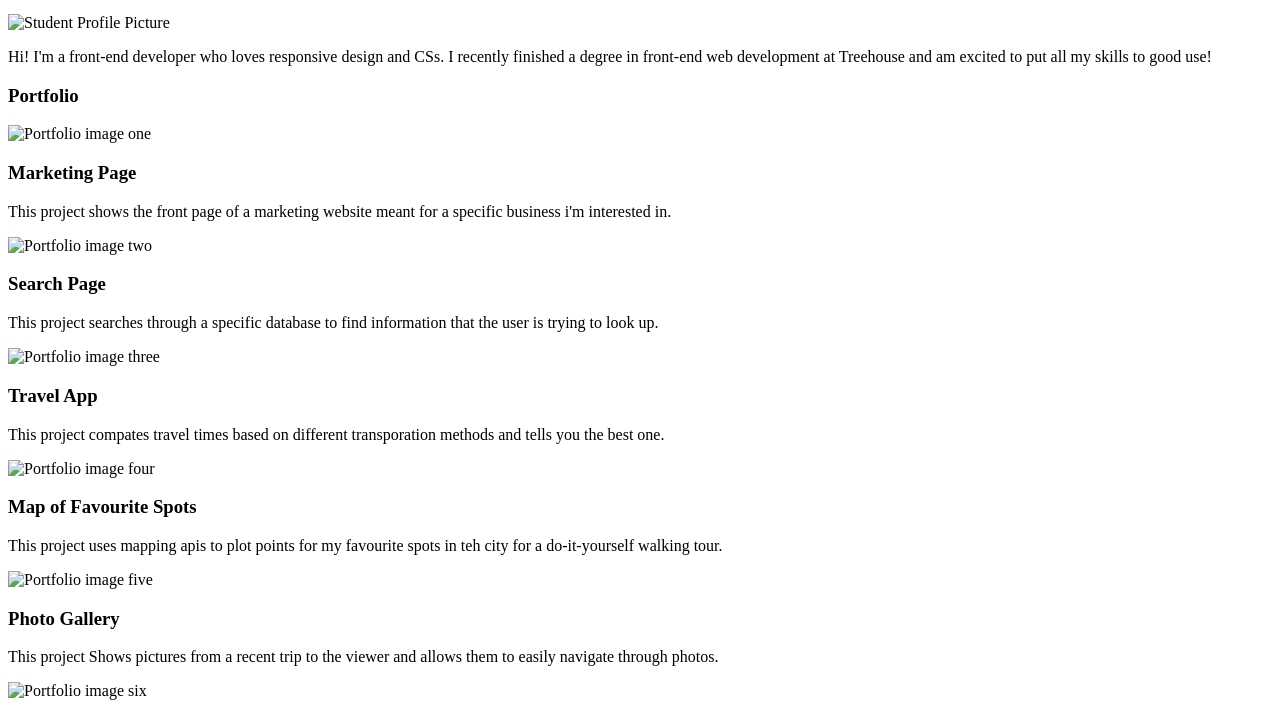
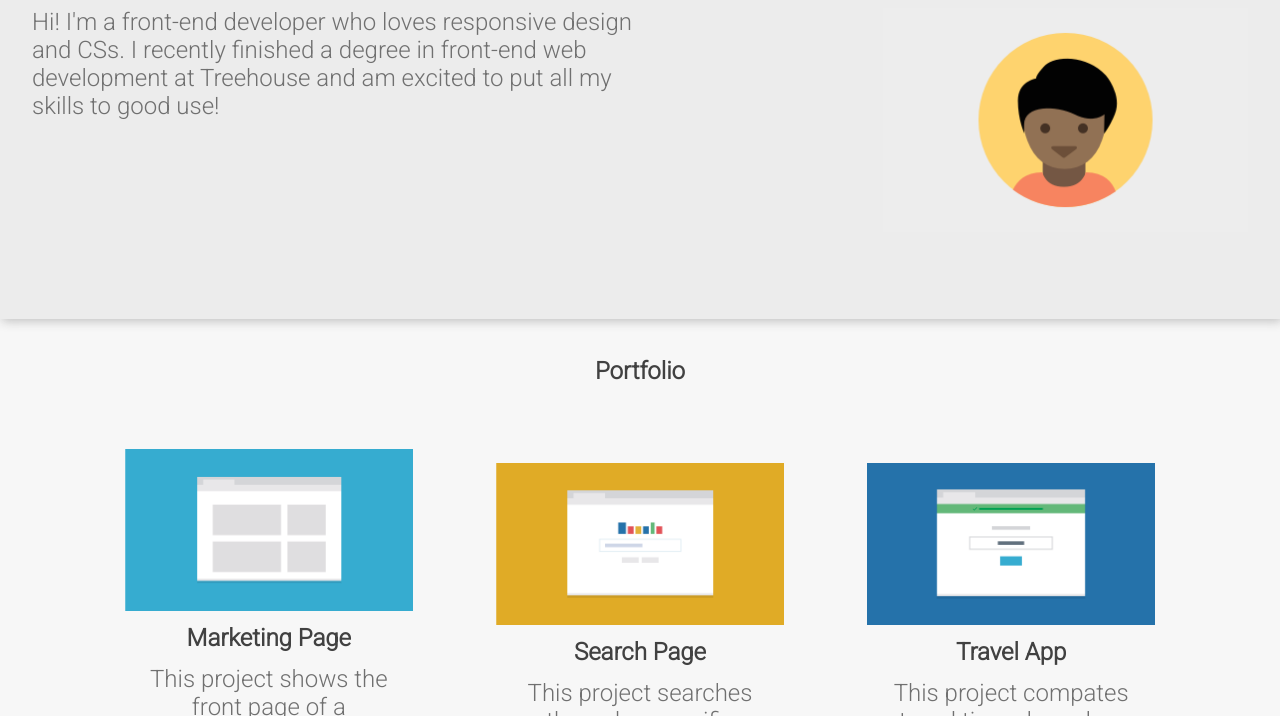
Before and after one commit to Claire221/Techdegree-Mobile-First-Responsive-Layout, a plain HTML site: page index.html in a window 1280 px wide. Shown: the part 141-857 px from the top of the page. Drawn offline with Linux system fonts and the light colour scheme; the site is published under a folder, as on GitHub Pages, so addresses that start at the root find nothing.

Commit message:
Update index.html

```diff
--- a/index.html
+++ b/index.html
@@ -5,7 +5,7 @@
     <meta http-equiv="X-UA-Compatible" content="IE=edge">
     <meta name="viewport" content="width=device-width, initial-scale=1.0">
     <title>Portfolio</title>
-    <link rel="stylesheet" href="/css/styles.css">
+    <link rel="stylesheet" href="css/styles.css">
     <link rel="preconnect" href="https://fonts.googleapis.com">
     <link rel="preconnect" href="https://fonts.gstatic.com" crossorigin>
     <link href="https://fonts.googleapis.com/css2?family=Roboto:wght@300&display=swap" rel="stylesheet">
@@ -25,7 +25,7 @@
         </nav>
 
         <div class="hero-section">
-            <img src="/images/responsive-layout-profile.png" alt="Student Profile Picture" class="profile-picture">
+            <img src="images/responsive-layout-profile.png" alt="Student Profile Picture" class="profile-picture">
             <p>Hi! I'm a front-end developer who loves responsive design and CSs. I recently finished a degree in front-end web development at Treehouse and am excited to put all my skills to good use!</p>
         </div>
     </header>
@@ -33,32 +33,32 @@
     <h3 class="portfolio-title" id="projects">Portfolio</h3>
     <section class="container">
         <div class="flex-item">
-            <img src="/images/portfolio-1.png" alt="Portfolio image one">
+            <img src="images/portfolio-1.png" alt="Portfolio image one">
             <h3>Marketing Page</h3>
             <p>This project shows the front page of a marketing website meant for a specific business i'm interested in.</p>
         </div>
         <div class="flex-item">
-            <img src="/images/portfolio-2.png" alt="Portfolio image two">
+            <img src="images/portfolio-2.png" alt="Portfolio image two">
             <h3>Search Page</h3>
             <p>This project searches through a specific database to find information that the user is trying to look up.</p>
         </div>
         <div class="flex-item">
-            <img src="/images/portfolio-3.png" alt="Portfolio image three">
+            <img src="images/portfolio-3.png" alt="Portfolio image three">
             <h3>Travel App</h3>
             <p>This project compates travel times based on different transporation methods and tells you the best one. </p>
         </div>
         <div class="flex-item">
-            <img src="/images/portfolio-4.png" alt="Portfolio image four">
+            <img src="images/portfolio-4.png" alt="Portfolio image four">
             <h3>Map of Favourite Spots</h3>
             <p>This project uses mapping apis to plot points for my favourite spots in teh city for a do-it-yourself walking tour.</p>
         </div>
         <div class="flex-item">
-            <img src="/images/portfolio-5.png" alt="Portfolio image five">
+            <img src="images/portfolio-5.png" alt="Portfolio image five">
             <h3>Photo Gallery</h3>
             <p>This project Shows pictures from a recent trip to the viewer and allows them to easily navigate through photos.</p>
         </div>
         <div class="flex-item">
-            <img src="/images/portfolio-6.png" alt="Portfolio image six">
+            <img src="images/portfolio-6.png" alt="Portfolio image six">
             <h3>Calculator</h3>
             <p>Someone can enter in the numbers they want, and press the big blue button to get the result.</p>
         </div>
```
